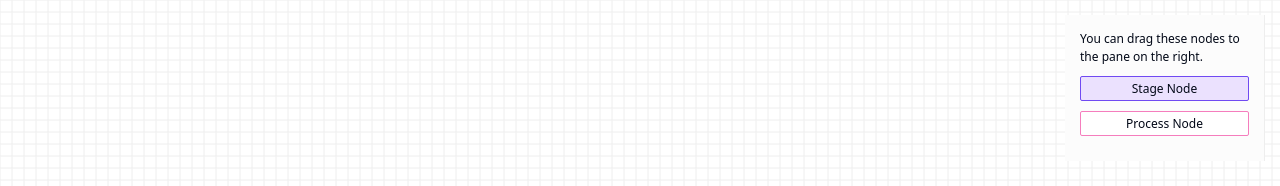
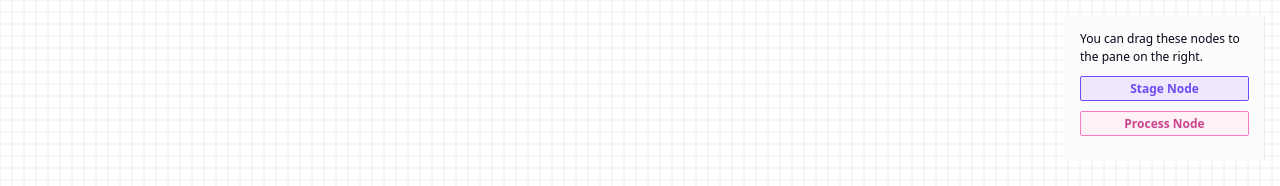
Before and after one commit to RanitManik/ReactFlow-prototype, a Next.js app: page / in a window 1280 px wide. Shown: the top 186 px of the page. Built offline with nearby package versions, Linux system fonts and the light colour scheme.

Commit message:
fixed some styling and improved directly selectable name inputs

```diff
--- a/app/index.css
+++ b/app/index.css
@@ -39,12 +39,16 @@
 
 .dndflow .dndnode.stage {
     border-color: #704af2;
-    background-color: rgba(207, 182, 255, 0.4);
+    color: #704af2;
+    background-color: rgba(207, 182, 255, 0.3);
+    font-weight: 600;
 }
 
 .dndflow .dndnode.process {
-    background-color: white;
+    background-color: rgba(255, 240, 245, 0.8);
     border-color: #f57dbd;
+    color: #cb458d;
+    font-weight: 600;
 }
 
 .dndflow .reactflow-wrapper {
--- a/components/custom-child-node.tsx
+++ b/components/custom-child-node.tsx
@@ -49,7 +49,12 @@ export function CustomChildNode({ id, data, selected }: any) {
                             paddingBlock: 15,
                         }}
                     >
-                        <span className="text-xs font-medium">{label}</span>
+                        <span
+                            title={label}
+                            className="block max-w-44 truncate text-xs font-medium"
+                        >
+                            {label}
+                        </span>
                     </div>
                 )}
                 <Handle type="target" position={Position.Left} />
--- a/components/labeled-group-node.tsx
+++ b/components/labeled-group-node.tsx
@@ -18,6 +18,7 @@ export function LabeledGroupNode({ id, data, selected }: any) {
             // Add a small delay to ensure DOM readiness
             setTimeout(() => {
                 inputRef.current?.focus(); // Focus input when editing starts
+                inputRef.current?.select(); // select input when editing starts
             }, 0);
         }
     }, [isEditing]);
@@ -39,13 +40,13 @@ export function LabeledGroupNode({ id, data, selected }: any) {
                 <ResizeIcon />
             </NodeResizeControl>
             {label && (
-                <div className="absolute -top-8 flex w-full items-end justify-between">
+                <div className="absolute -top-7 flex w-full items-end justify-between">
                     {isEditing ? (
                         <input
                             ref={inputRef}
                             defaultValue={label}
                             placeholder="Enter Stage Name"
-                            className="w-full max-w-64 px-2 py-1 text-sm font-bold focus-visible:rounded-md focus-visible:outline-1 focus-visible:outline-primary/50"
+                            className="w-full p-0.5 text-sm font-semibold selection:bg-purple-200 focus-visible:outline-1 focus-visible:outline-primary"
                             onBlur={(evt) => {
                                 const updatedText =
                                     evt.target.value === ""
@@ -72,7 +73,8 @@ export function LabeledGroupNode({ id, data, selected }: any) {
                                     setIsEditing(true); // Enable editing on click
                                 }
                             }}
-                            className="max-w-60 cursor-pointer truncate px-2 py-1 text-sm font-bold transition hover:text-primary"
+                            title={label}
+                            className="max-w-60 cursor-auto truncate p-0.5 text-sm font-semibold transition hover:text-primary"
                         >
                             {label}
                         </span>
```
